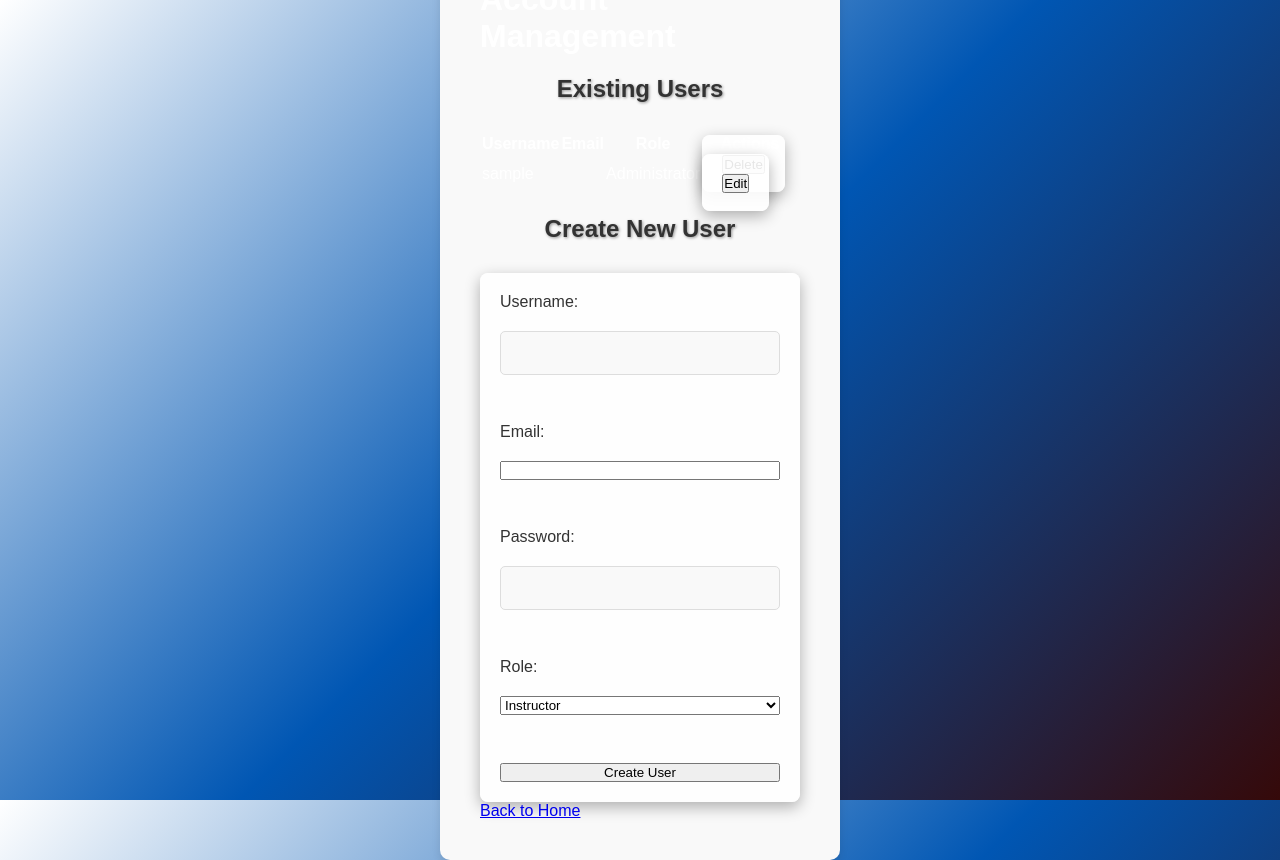
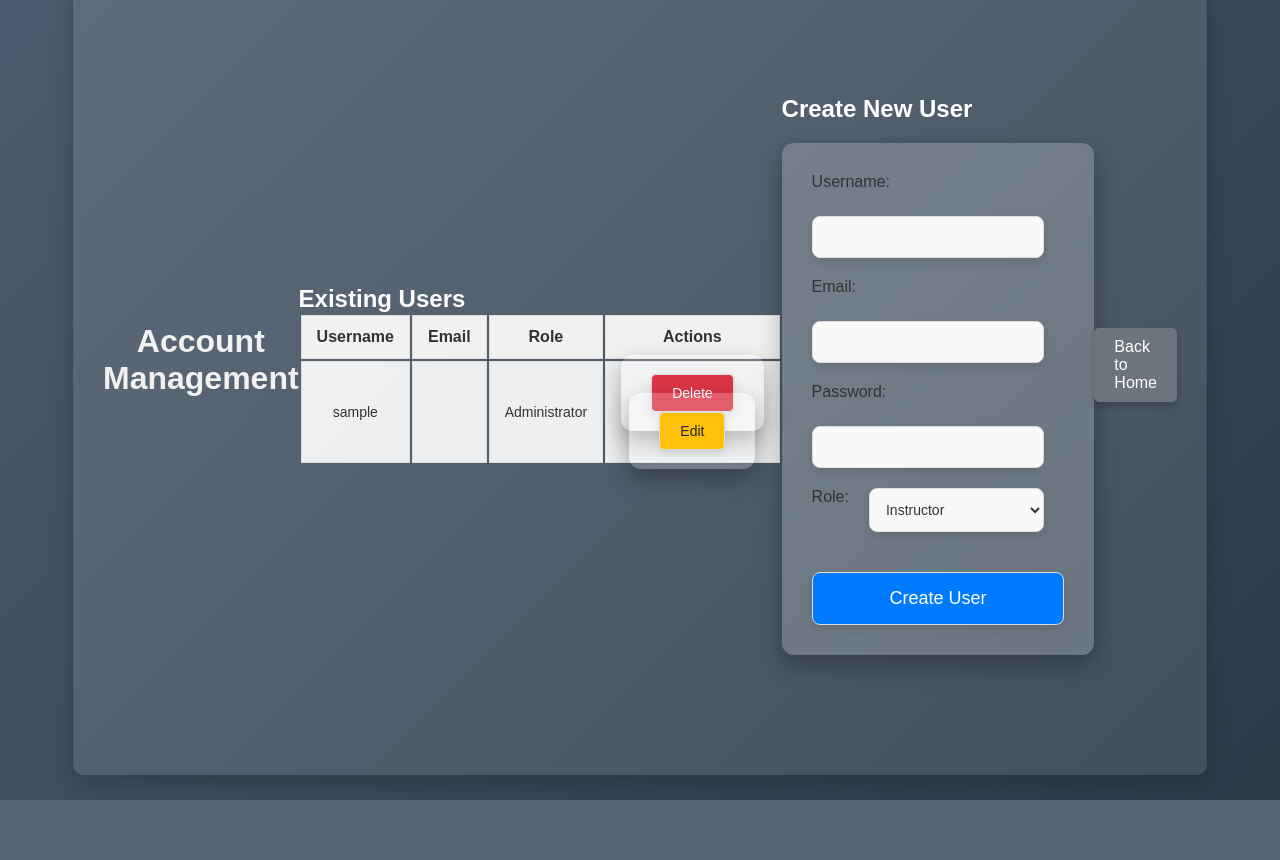
Before and after one commit to 33AndrewM33/TASchedulerApp, a Django app: page /home/accountmanagement/ in a window 1280 px wide. After the commit the page ends 800 px from the top, so only its background shows below. Run offline with Django 5.2, Linux system fonts and the light colour scheme; the visitor is signed in with stand-in values (Sample User, id 1); data comes from the database, SQL or seed files in the repository.

Commit message:
html updated

```diff
--- a/static/css/style.css
+++ b/static/css/style.css
@@ -8,7 +8,7 @@
 /* Body and Background */
 body {
     font-family: 'Arial', sans-serif;
-    background: linear-gradient(135deg, #ffffff, #0056b3, #350909);
+    background: linear-gradient(135deg, #4e5b6e, #2a3b48);
     color: #fff;
     display: flex;
     justify-content: center;
@@ -20,9 +20,12 @@ body {
 
 /* Main Container */
 .container {
-    max-width: 450px; /* Makes it smaller and centered */
+    display: flex;
+    justify-content: center;
+    align-items: center;
+    height: 100vh;
     width: 90%;
-    background-color: rgba(255, 255, 255, 0.8); /* Slight transparency for better contrast */
+    background-color: rgba(255, 255, 255, 0.1); /* Slight transparency */
     border-radius: 10px;
     padding: 30px;
     box-shadow: 0px 10px 25px rgba(0, 0, 0, 0.2);
@@ -30,178 +33,168 @@ body {
 }
 
 /* Header */
-h2 {
+h1 {
+    color: #f1f1f1;
+    font-family: 'Arial', sans-serif;
+    font-size: 32px;
     text-align: center;
     margin-bottom: 30px;
-    font-size: 32px;
+}
+
+/* User Table Styling */
+.user-table th, .user-table td {
+    border: 1px solid #ddd;
+    padding: 12px 15px;
+    text-align: center;
     color: #333;
-    text-shadow: 1px 1px 3px rgba(0, 0, 0, 0.4);
+    background: rgba(255, 255, 255, 0.9);
+}
+
+.user-table th {
+    background-color: #f1f1f1;
+}
+
+.user-table td {
+    font-size: 14px;
 }
 
 /* Form Section */
 form {
-    padding: 20px;
-    background: rgba(255, 255, 255, 0.9); /* Transparent background */
-    border-radius: 8px;
-    box-shadow: 0px 5px 15px rgba(0, 0, 0, 0.3);
+    margin-top: 20px;
+    padding: 30px;
+    background: rgba(255, 255, 255, 0.2); /* Transparent background */
+    border-radius: 12px;
+    box-shadow: 0px 10px 25px rgba(0, 0, 0, 0.3);
     display: flex;
-    flex-direction: column;
-    gap: 15px;
-}
-
-form .form-group {
-    margin-bottom: 15px;
+    flex-wrap: wrap; /* Responsive layout for smaller screens */
+    gap: 20px;
 }
 
 form label {
+    margin-bottom: 5px;
     font-size: 16px;
     color: #333;
-    display: block;
-    margin-bottom: 5px;
 }
 
-form input[type="text"],
-form input[type="password"] {
+form input, form select, form button {
+    flex: 1 1 calc(33.33% - 20px); /* Responsive fields */
     padding: 12px;
     border: 1px solid #ddd;
-    border-radius: 5px;
-    font-size: 16px;
+    border-radius: 8px;
+    font-size: 14px;
     color: #333;
     background-color: #f9f9f9;
+    box-shadow: 0px 4px 8px rgba(0, 0, 0, 0.1);
 }
 
-form input[type="text"]:focus,
-form input[type="password"]:focus {
+form input:focus, form select:focus, form button:focus {
     outline: none;
     border-color: #007bff;
+    background-color: #eaf4ff; /* Light blue background on focus */
     box-shadow: 0px 0px 5px rgba(0, 123, 255, 0.5);
 }
 
 /* Buttons */
-.nav-button,
-.login-btn {
+button, .nav-button, .button, .btn {
     padding: 12px 20px;
-    font-size: 16px;
+    font-size: 14px;
+    border: none;
+    border-radius: 8px;
+    cursor: pointer;
+    transition: all 0.3s ease;
+}
+
+button:hover, .nav-button:hover, .button:hover, .btn:hover {
+    transform: scale(1.05);
+}
+
+.btn-create {
+    display: inline-block;
+    margin-top: 20px;
+    padding: 15px 25px;
+    font-size: 18px;
+    background-color: #007bff;
     color: #fff;
-    background-color: #007bff;
-    border: none;
-    border-radius: 5px;
-    cursor: pointer;
+    text-decoration: none;
+    border-radius: 8px;
     text-align: center;
     transition: all 0.3s ease;
 }
+.btn-create:hover {
+    background-color: #0056b3;
+    transform: scale(1.1);
+    box-shadow: 0px 10px 20px rgba(0, 0, 0, 0.4);
+}
 
-.nav-button:hover,
-.login-btn:hover {
-    background-color: #0056b3;
+/* Back to Home Button */
+.btn-back {
+    display: inline-block;
+    margin-bottom: 20px;
+    padding: 10px 20px;
+    font-size: 16px;
+    color: #fff;
+    background-color: #6c757d;
+    text-decoration: none;
+    border-radius: 5px;
+    box-shadow: 0 4px 6px rgba(0, 0, 0, 0.2);
+    transition: background-color 0.3s, transform 0.3s;
+}
+.btn-back:hover {
+    background-color: #5a6268;
     transform: scale(1.05);
 }
 
-/* Link Styling */
-a.nav-button {
-    color: #007bff;
-    text-decoration: none;
-    display: inline-block;
-    margin-top: 10px;
+/* Delete Button */
+.delete-btn {
+    background-color: #dc3545;
+    color: #fff;
+    padding: 10px 20px;
+    border-radius: 5px;
+    cursor: pointer;
+    transition: background-color 0.3s;
+}
+.delete-btn:hover {
+    background-color: #c82333;
 }
 
-a.nav-button:hover {
-    text-decoration: underline;
+/* Edit Button */
+.edit-btn {
+    background-color: #ffc107;
+    color: #212529;
+    padding: 10px 20px;
+    border-radius: 5px;
+    cursor: pointer;
+    transition: background-color 0.3s;
+}
+.edit-btn:hover {
+    background-color: #e0a800;
 }
 
-/* Error Message */
-.error {
-    color: #dc3545;
-    margin-top: 10px;
-    font-size: 14px;
-    font-weight: bold;
+/* Submit Button */
+.submit-btn {
+    background-color: #28a745;
+    color: #fff;
+    padding: 10px 20px;
+    border-radius: 5px;
+    cursor: pointer;
+    transition: background-color 0.3s;
 }
-
-/* Image Styling for Login */
-.login-image {
-    width: 100%;
-    height: auto;
-    border-radius: 8px;
-    margin-bottom: 20px;
-    max-width: 300px; /* Optional: to keep the image size small */
-    margin-left: auto;
-    margin-right: auto;
+.submit-btn:hover {
+    background-color: #218838;
 }
 
 /* Responsive Design */
 @media (max-width: 768px) {
-    .container {
-        padding: 15px;
+    form {
+        width: 100%;
+        flex-direction: column;
+    }
+
+    .btn-create {
         width: 100%;
     }
 
-    .login-image {
-        max-width: 100%; /* Image takes full width on smaller devices */
-    }
-
-    .nav-button,
-    .login-btn {
-        width: 100%; /* Make buttons full width on smaller screens */
+    .btn-back {
+        margin-bottom: 10px;
     }
 }
-/* Enhanced Forgot Password Button Style */
-.forgot-password-link {
-    display: block;
-    margin-top: 15px;
-    font-size: 16px;
-    color: #007bff; /* Blue color */
-    text-align: center;
-    text-decoration: none;
-    font-weight: bold;
-    transition: all 0.3s ease;
-}
-
-.forgot-password-link:hover {
-    color: #0056b3; /* Darker blue on hover */
-    text-decoration: underline;
-}
-
-/* Login Button Styling (optional) */
-.nav-button {
-    display: inline-block;
-    margin-top: 20px;
-    padding: 12px 20px;
-    background-color: #007bff;
-    color: white;
-    border-radius: 5px;
-    font-size: 16px;
-    text-align: center;
-    width: 100%;
-    border: none;
-    cursor: pointer;
-    transition: background-color 0.3s ease;
-}
-
-.nav-button:hover {
-    background-color: #0056b3;
-}
-
-/* Optional: Style the form container and image */
-.container {
-    width: 100%;
-    max-width: 400px;
-    margin: 0 auto;
-    padding: 40px;
-    background-color: #f9f9f9;
-    border-radius: 10px;
-    box-shadow: 0 4px 8px rgba(0, 0, 0, 0.1);
-}
-
-.image img {
-    width: 100%;
-    height: auto;
-    border-radius: 8px;
-}
-
-h2 {
-    text-align: center;
-    font-family: 'Funnel Display', sans-serif;
-    font-size: 24px;
-    margin-top: 20px;
-    color: #333;
-}
--- a/templates/login.html
+++ b/templates/login.html
@@ -12,7 +12,6 @@
         <div class="aom">
             <div class="image">
                 <!-- Image for the login page -->
-                <img src="{% static 'images/pc-image.jpg' %}" alt="PC Image" class="login-image">
                 <h2>TA Login</h2>
             </div>
             <form id="loginForm" action="/" method="post">
```
